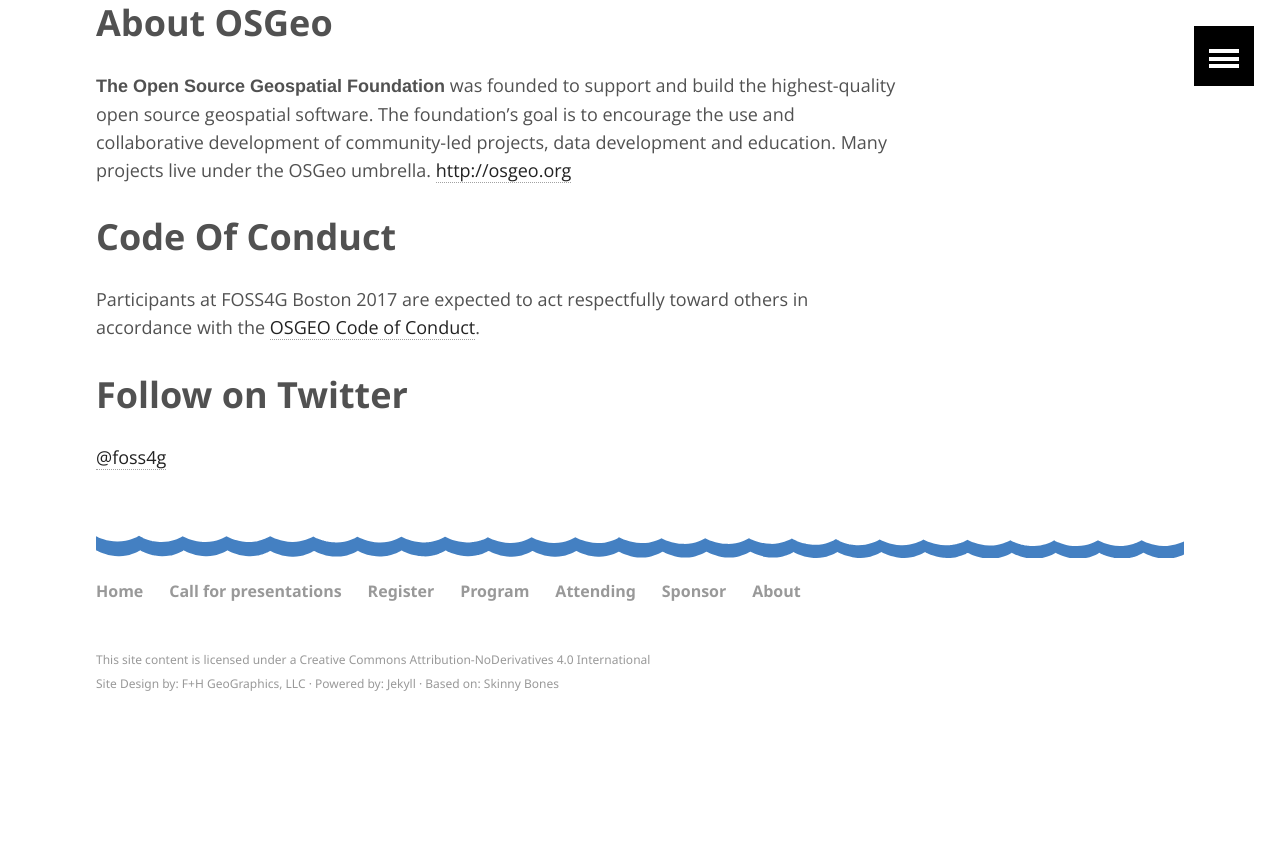
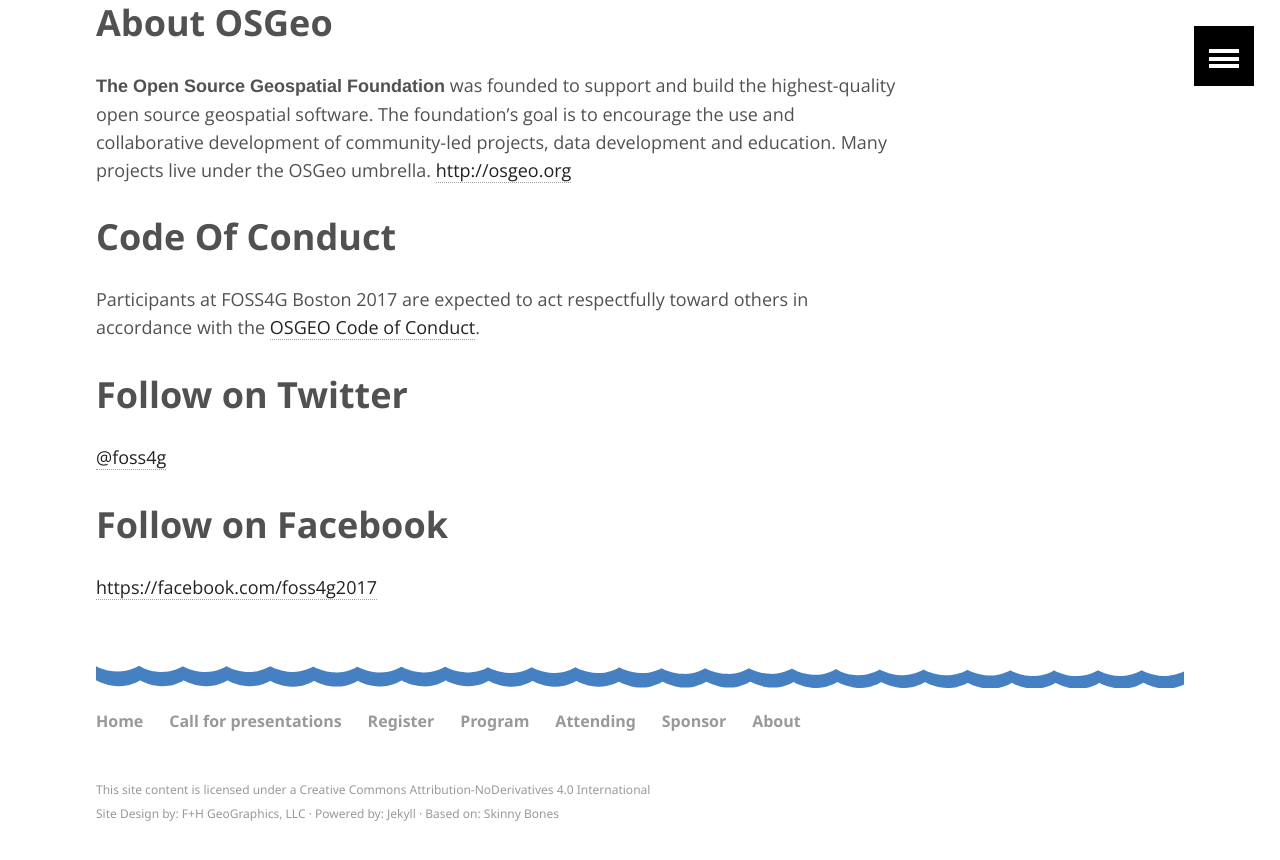
Before and after one commit to AvidGeo/foss4g2017-dev, a Jekyll site: the page built from about/index.md, in a window 1280 px wide and 900 px high, scrolled down 701 px. Shown: the top 860 px of the window. Built offline with Jekyll 4.4.1, drawn with Linux system fonts in a browser that asks for light colours; before the commit the page ends 1471 px from its top, so only the background shows below that.

Commit message:
Update index.md

```diff
--- a/about/index.md
+++ b/about/index.md
@@ -22,3 +22,7 @@
 # Follow on Twitter
 
 [@foss4g](https://twitter.com/foss4g)
+
+# Follow on Facebook
+
+[https://facebook.com/foss4g2017](https://facebook.com/foss4g2017)
```
